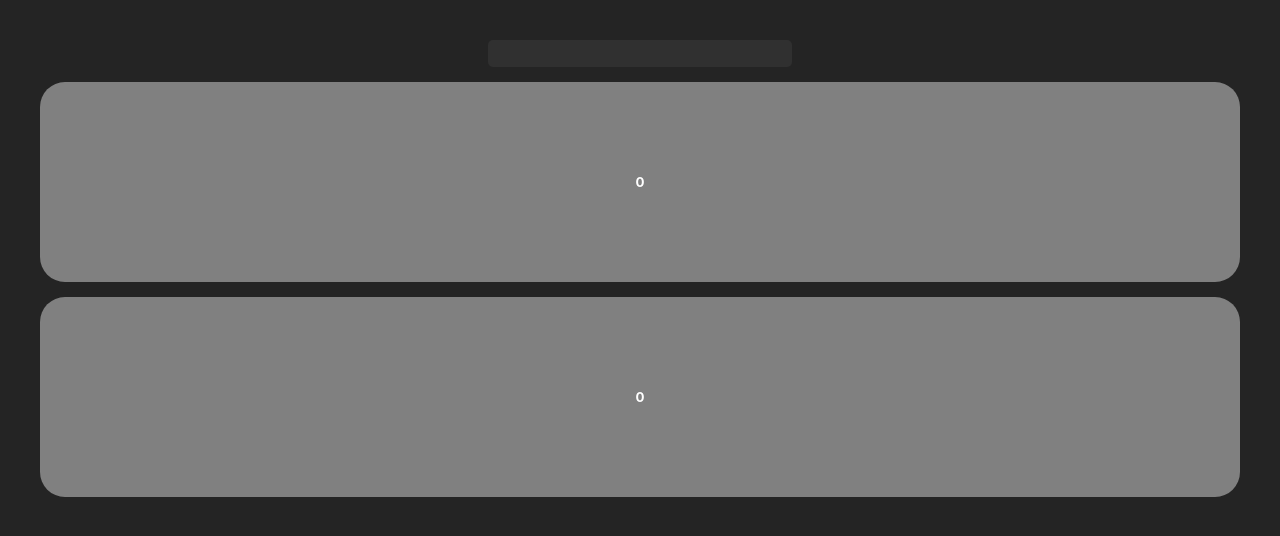
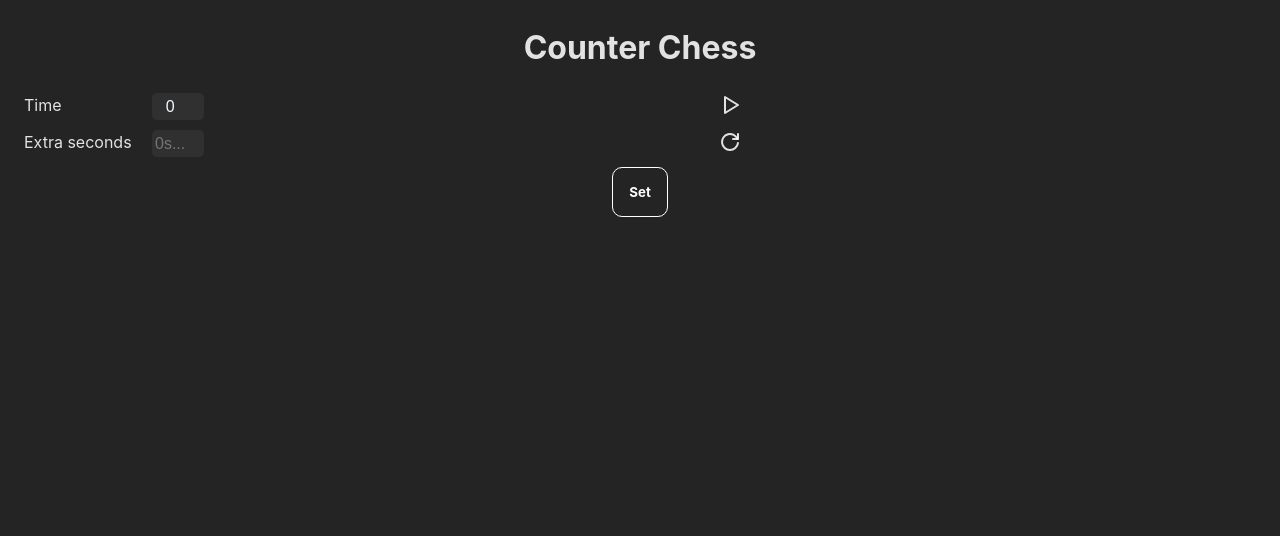
Before and after one commit to joajo13/react-chess, a React (Vite) app: page / in a window 1280 px wide. Shown: the top 536 px of the page. Built offline with nearby package versions, Linux system fonts and the light colour scheme.

Commit message:
first commit

```diff
--- a/package.json
+++ b/package.json
@@ -11,7 +11,8 @@
   },
   "dependencies": {
     "react": "^18.2.0",
-    "react-dom": "^18.2.0"
+    "react-dom": "^18.2.0",
+    "react-icons": "^4.10.1"
   },
   "devDependencies": {
     "@types/react": "^18.2.15",
--- a/src/App.css
+++ b/src/App.css
@@ -1,6 +1,6 @@
 #root {
   max-width: 1280px;
   margin: 0 auto;
-  padding: 2rem;
+  padding: 1rem;
   text-align: center;
 }
--- a/src/App.jsx
+++ b/src/App.jsx
@@ -1,10 +1,11 @@
 import "./App.css";
 import { Counter } from "./components/Counter";
+import { CounterChess } from "./components/CounterChess";
 
 function App() {
   return (
     <>
-      <Counter />
+      <CounterChess />
     </>
   );
 }
--- a/src/components/Counter.css
+++ b/src/components/Counter.css
@@ -1,11 +1,13 @@
-.container{
+.container {
+  margin-top: 20px;
   align-items: center;
   display: flex;
   flex-direction: column;
-    min-height: 100vh;
+  justify-content: center;
+  row-gap: 2rem;
 }
 
-button{
+button {
   background-color: #242424;
   color: white;
   border: 1px solid white;
@@ -15,7 +17,7 @@ button{
   font-weight: bold;
 }
 
-input{
+input {
   background-color: rgb(48, 48, 48);
   border: none;
   border-radius: 5px;
@@ -26,14 +28,36 @@ input{
   height: 25px;
 }
 
-.counter{
-    min-height: 200px;
-    background-color: grey;
+.button {
+  text-align: center;
+  margin-bottom: 15px;
+  cursor: pointer;
+  font-size: 24px;
+  outline: none;
+  color: #242424;
+  background-color: white;
   border: none;
-    border-radius: 25px;
-    justify-content: center;
-    display: flex;
-    align-items: center;
+  border-radius: 15px;
+  min-height: 30vh;
+  box-shadow: 0 8px #95a5a6;
+
   width: 100%;
-    margin-top: 15px;
 }
+
+.button:hover {
+  background-color: #2ecc71;
+  box-shadow: 0 8px #95a5a6;
+  transform: translateY(3px);
+  transition: 0.2s;
+}
+
+.button:active {
+  background-color: #17916c;
+  box-shadow: 0 -4px #147a5b;
+}
+/*
+.button-one:active {
+  background-color: #2ecc71;
+  box-shadow: 0 5px #95a5a6;
+  transform: translateY(4px);
+} */
--- a/src/components/Counter.jsx
+++ b/src/components/Counter.jsx
@@ -1,41 +1,96 @@
-import { useRef, useState } from "react";
+import { useMemo, useRef, useState } from "react";
 import "./Counter.css";
 
-export const Counter = () => {
-  const [counter1, setCounter1] = useState(0);
-  const [counter2, setCounter2] = useState(0);
+export const Counter = ({ initialState = 0, extraSecs }) => {
+  const [counter1, setCounter1] = useState({
+    value: initialState,
+    isCounting: false,
+  });
+  const [counter2, setCounter2] = useState({
+    value: initialState,
+    isCounting: false,
+  });
+  const [isStarted, setIsStarted] = useState(false);
   const intervalRef = useRef(null);
-  const [isCounting1, setIsCounting1] = useState(false);
-  const [isCounting2, setIsCounting2] = useState(false);
 
-  const onStart = () => {
-    intervalRef.current = setInterval(() => {
-      setCounter1((c) => c + 1);
-    }, 1000);
-    setIsCounting1(true);
-  };
+  const onStart = (counter) => {
+    if (counter === "counter1") {
+      setCounter1((c) => ({ ...c, isCounting: true }));
+      intervalRef.current = setInterval(() => {
+        setCounter1((c) => ({ ...c, value: c.value - 1 }));
+      }, 1000);
+      setIsStarted(true);
+    }
 
-  const onStop = () => {
-    clearInterval(intervalRef.current);
-    setIsCounting1(false);
-  };
-
-  const handleCounterClick = () => {
-    if (!isCounting1) {
-      onStart();
-    } else {
-      onStop();
+    if (counter === "counter2") {
+      if (counter2 === 0) {
+        clearInterval(intervalRef.current);
+        return;
+      }
+      setCounter2((c) => ({ ...c, isCounting: true }));
+      intervalRef.current = setInterval(() => {
+        setCounter2((c) => ({ ...c, value: c.value - 1 }));
+      }, 1000);
+      setIsStarted(true);
     }
   };
 
+  const onStop = (type) => {
+    clearInterval(intervalRef.current);
+    if (type === "counter1") {
+      setCounter1((c) => ({ ...c, isCounting: false }));
+      onStart("counter2");
+    }
+    if (type === "counter2") {
+      setCounter2((c) => ({ ...c, isCounting: false }));
+      onStart("counter1");
+    }
+    if (type === "all") {
+      setCounter1((c) => ({ ...c, isCounting: false }));
+      setCounter2((c) => ({ ...c, isCounting: false }));
+      setIsStarted(false);
+    }
+  };
+
+  const handleCounterClickCounter1 = () => {
+    if (isStarted) {
+      if (counter2.isCounting) {
+        onStop("counter2");
+      } else {
+        return;
+      }
+    } else {
+      onStart("counter1");
+    }
+  };
+
+  const handleCounterClickCounter2 = () => {
+    if (isStarted) {
+      if (counter1.isCounting) {
+        onStop("counter1");
+      } else {
+        return;
+      }
+    } else {
+      onStart("counter2");
+    }
+  };
+
+  const convertToTime = useMemo(() => {
+    return (value) => {
+      const minutes = Math.floor(value / 60);
+      const seconds = value % 60;
+      return `${minutes}:${seconds < 10 ? "0" : ""}${seconds}`;
+    };
+  }, []);
+
   return (
     <div className="container">
-      <input type="text" />
-      <button className="counter" onClick={handleCounterClick}>
-        {counter1}
+      <button className="button" onClick={handleCounterClickCounter1}>
+        {convertToTime(counter1.value)}
       </button>
-      <button className="counter" onClick={handleCounterClick}>
-        {counter2}
+      <button className="button" onClick={handleCounterClickCounter2}>
+        {convertToTime(counter2.value)}
       </button>
     </div>
   );
--- /dev/null
+++ b/src/components/CounterChess.css
@@ -0,0 +1,51 @@
+h1 {
+  margin-top: 0;
+}
+
+input {
+  font-size: 1rem;
+  width: 3rem;
+  text-align: center;
+  margin-bottom: 10px;
+  color: aliceblue;
+}
+
+.menu-grid {
+  display: grid;
+  grid-template-columns: auto 1fr;
+  grid-template-rows: 1fr;
+}
+
+.handle-container {
+  display: flex;
+  flex-direction: column;
+  align-items: center;
+  row-gap: 13px;
+}
+
+.icon {
+  width: 1.5rem;
+  height: 1.5rem;
+}
+
+.icon:hover {
+  cursor: pointer;
+  color: #2ecc71;
+  transform: scale(1.33);
+}
+
+.form-container form {
+  display: grid;
+  grid-template-columns: auto 1fr;
+  grid-template-rows: repeat(2, 1fr);
+}
+
+.form-container label {
+  display: flex;
+  justify-content: flex-start;
+  margin-right: 10px;
+}
+
+.form-container input {
+  margin-left: 10px;
+}
--- a/src/components/CounterChess.jsx
+++ b/src/components/CounterChess.jsx
@@ -1,15 +1,52 @@
-import React from "react";
+import React, { useState } from "react";
 import { Counter } from "./Counter";
+import "./CounterChess.css";
+import { TbPlayerPlay, TbReload, TbPlayerPause } from "react-icons/tb";
 
 export const CounterChess = () => {
+  const [isPaused, setIsPaused] = useState(false);
+  const [counterInitialState, setCounterInitialState] = useState(0);
+  const [isSetted, setisSetted] = useState(false);
+
+  const onTimeChange = (e) => {
+    setCounterInitialState(e.target.value);
+  };
+
+  const onPlayClick = () => {
+    setIsPaused(!isPaused);
+  };
+
   return (
     <div>
       <h1>Counter Chess</h1>
-      <div>
-        <button>Start/Stop</button>
+      <div className="menu-grid">
+        <div className="form-container">
+          <form action="submit">
+            <label htmlFor="1">Time</label>
+            <input
+              type="number"
+              placeholder="0s..."
+              id="1"
+              value={counterInitialState}
+              onChange={onTimeChange}
+            />
+            <label htmlFor="2">Extra seconds</label>
+            <input type="number" placeholder="0s..." id="2" />
+          </form>
+        </div>
+        <div className="handle-container">
+          {isPaused ? (
+            <TbPlayerPause className="icon" onClick={onPlayClick} />
+          ) : (
+            <TbPlayerPlay className="icon" onClick={onPlayClick} />
+          )}
+
+          <TbReload className="icon" />
+        </div>
       </div>
-      <Counter />
-      <Counter />
+      <button onClick={() => setisSetted(true)}>Set</button>
+
+      {isSetted ? <Counter initialState={counterInitialState} /> : null}
     </div>
   );
 };
```
Also changed, not shown: src/assets/PlayArrow.svg (added), 1 other file (tests, documents, lock files or other folders). Lines whose indentation alone changed are shown as unchanged.
